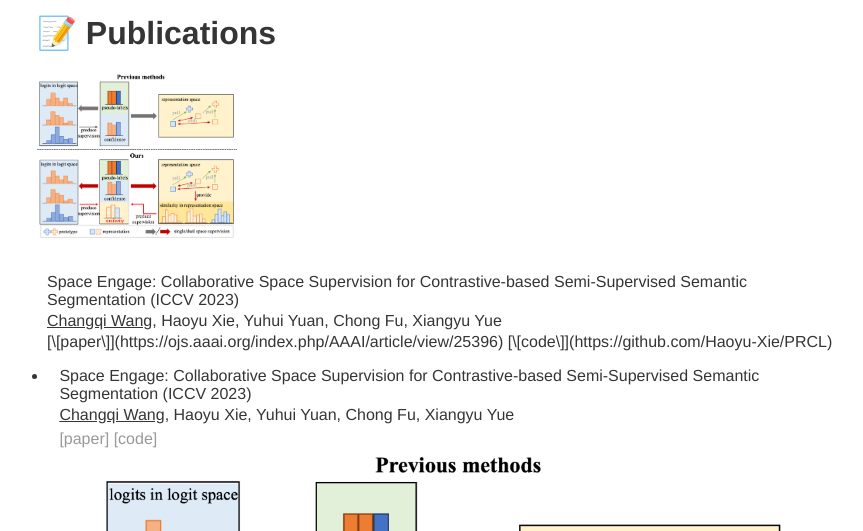
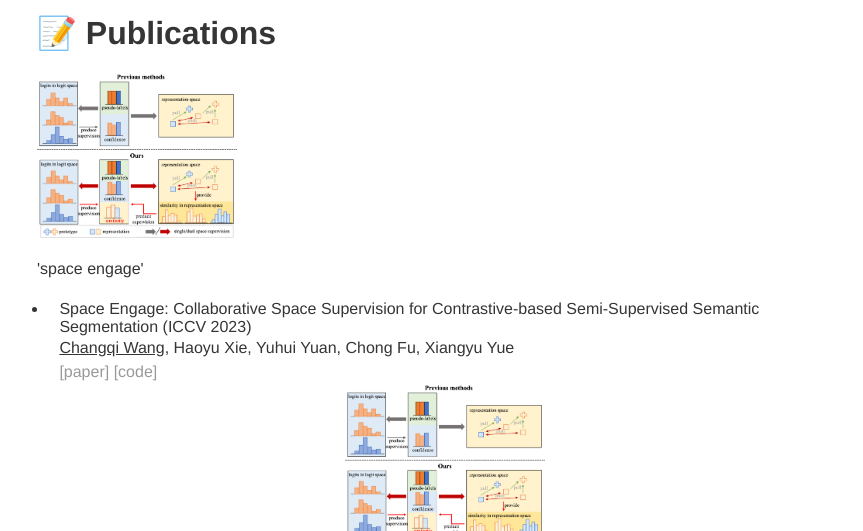
Before and after one commit to WangChangqi98/WangChangqi98, a Jekyll site: the page built from index.md, in a window 1280 px wide and 900 px high, scrolled down 601 px, cut to the strip 0-531 px from the top of the window. Shown: the whole strip, without its empty margins (203-1066 px from the left). Built offline with Jekyll 4.4.1, drawn with Linux system fonts in a browser that asks for light colours; our own code applies the rules of GitHub Pages for plain Markdown files.

Commit message:
Update index.md

```diff
--- a/index.md
+++ b/index.md
@@ -14,24 +14,30 @@ I am a current master student at Northeastern University, China and interested i
 <br/>
 
 # 📝 Publications
-<div id="container">
-<img src='assets/img/CSS.png' alt='sym' style='width:200px;'>
-<p style='float:right;margin-left:10px;'>Space Engage: Collaborative Space Supervision for Contrastive-based Semi-Supervised Semantic Segmentation (ICCV 2023)<br/>
-<u>Changqi Wang</u>, Haoyu Xie, Yuhui Yuan, Chong Fu, Xiangyu Yue <br/>
-[\[paper\]](https://ojs.aaai.org/index.php/AAAI/article/view/25396) [\[code\]](https://github.com/Haoyu-Xie/PRCL)<br/></p>
-</div>
+<tr>
+  <td id='publication-images'>
+    <img src='assets/img/CSS.png' alt="sym" style="width:200px;">
+  </td>
+  <td id='publication-info'>
+    <p>
+      <span id='paper'>
+        'space engage'
+      </span>
+    </p>
+  </td>
+</tr>
 * Space Engage: Collaborative Space Supervision for Contrastive-based Semi-Supervised Semantic Segmentation (ICCV 2023)<br/>
 <u>Changqi Wang</u>, Haoyu Xie, Yuhui Yuan, Chong Fu, Xiangyu Yue <br/>
 [\[paper\]](https://ojs.aaai.org/index.php/AAAI/article/view/25396) [\[code\]](https://github.com/Haoyu-Xie/PRCL)<br/>
-  <img src='assets/img/CSS.png' alt="sym" width="90%" style="margin:0 auto;">
+  <img src='assets/img/CSS.png' alt="sym" width="200px" style="margin:0 auto;">
 * PRCL: A Probabilistic View for Contrastive-based Semi-Supervised Semantic Segmentation (Submitted to IJCV)<br/>
 Haoyu Xie, <u>Changqi Wang</u>, Yang Liu, Jun Dan, Chong Fu, Jan Zhao, Baigui Sun <br/>
 [\[paper\]](https://ojs.aaai.org/index.php/AAAI/article/view/25396) [\[code\]](https://github.com/Haoyu-Xie/PRCL)<br/>
-  <img src='assets/img/PTT.png' alt="sym" width="90%" style="margin:0 auto;">
+  <img src='assets/img/PTT.png' alt="sym" width="200px" style="margin:0 auto;">
 * Boosting Semi-Supervised Semantic Segmentation with Probabilistic Representations (AAAI 2023 oral)<br/>
 Haoyu Xie, <u>Changqi Wang</u>, Mingkai Zheng, Minjing Dong, Chong Fu, Chang Xu <br/>
 [\[paper\]](https://ojs.aaai.org/index.php/AAAI/article/view/25396) [\[code\]](https://github.com/Haoyu-Xie/PRCL)<br/>
-  <img src='assets/img/PRCL.png' alt="sym" width="90%" style="margin:0 auto;">
+  <img src='assets/img/PRCL.png' alt="sym" width="200px" style="margin:0 auto;">
 
 
 # 🎖 Honors and Awards
```
